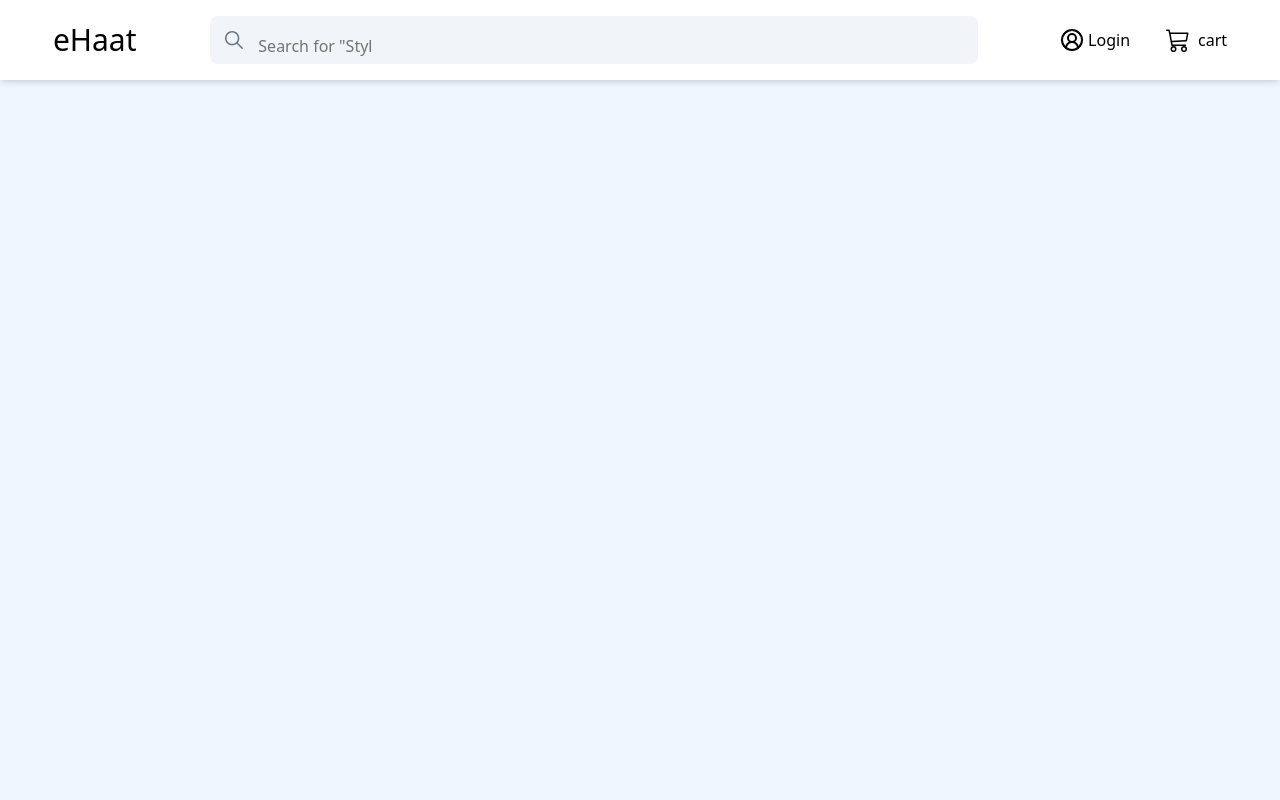
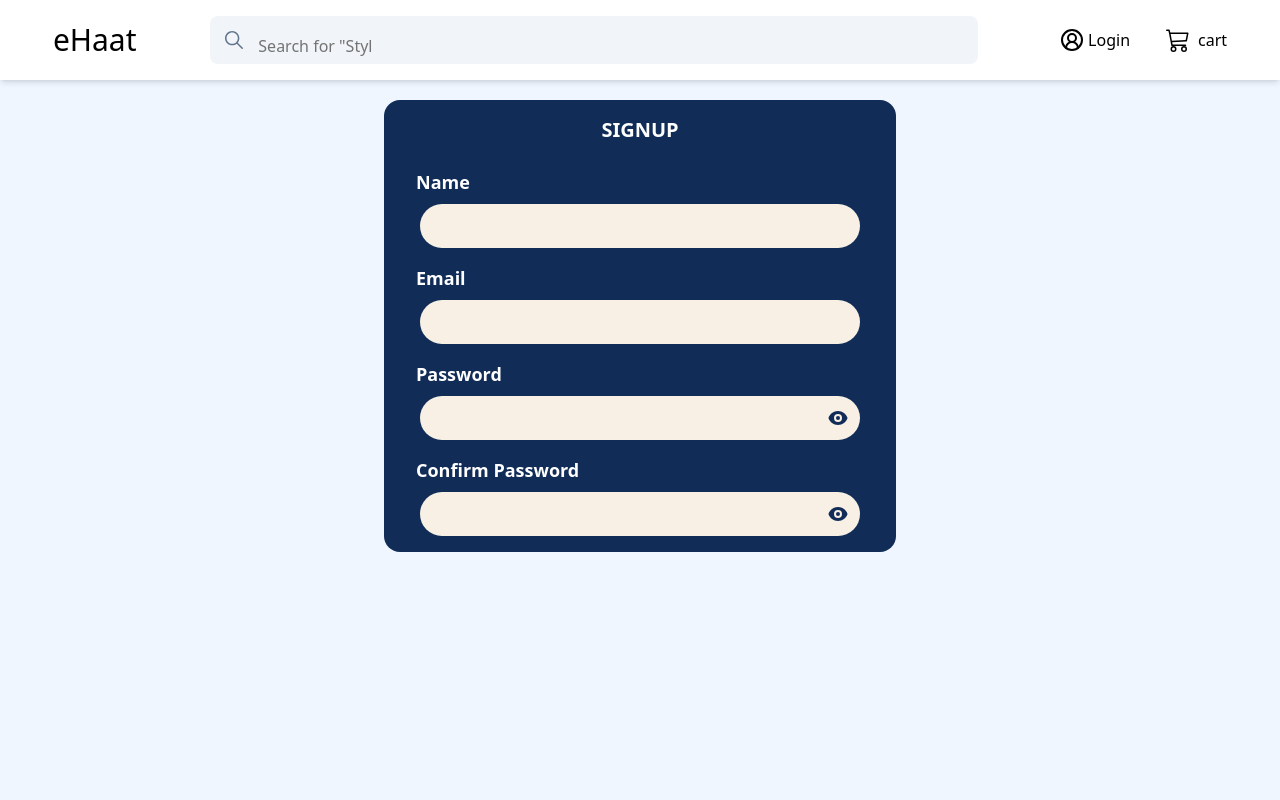
Before and after one commit to keshavjha-tech/e-haat, a React (Vite) app in the folder client/: page /register in a window 1280 px wide. Shown: the top 800 px of the page. Built offline with nearby package versions, Linux system fonts and the light colour scheme.

Commit message:
signup page added

```diff
--- a/client/src/pages/Register.jsx
+++ b/client/src/pages/Register.jsx
@@ -1,11 +1,141 @@
-import React from 'react'
+import React, { useState } from "react";
+import { HiEye, HiEyeOff } from "react-icons/hi";
 
 function Register() {
+  const [formData, setFormData] = useState({
+    name: "",
+    email: "",
+    password: "",
+    confirmPassword: "",
+  });
+
+   const [showPassword, setShowPassword] = useState(false);
+  // const [showConfirmPassword, setShowConfirmPassword] = useState(false);
+
+  const [visibility, setVisibility] = useState({
+  password: false,
+  confirmPassword: false,
+});
+
+const toggleVisibility = (show) => {
+  setVisibility((prev) => ({
+    ...prev,
+    [show]: !prev[show],
+  }));
+};
+
+  const changeHandler = (e) => {
+    const { name, value } = e.target;
+
+    setFormData((prev) => {
+      return {
+        ...prev,
+        [name]: value,
+      };
+    });
+  };
+
   return (
-    <section>
+    <section className="container w-full mx-auto px-4 items-center">
+      <div className="bg-Sapphire-Blue my-5 w-full max-w-lg mx-auto rounded-2xl p-4">
+        <p className="text-white flex items-center justify-center text-xl font-semibold">
+          SIGNUP
+        </p>
 
+        <form action="" className="mt-6 grid gap-4 text-lg">
+          {/* Name */}
+          <div className="grid gap-2">
+            <label htmlFor="name" className="text-white font-bold ml-4">
+              Name
+            </label>
+            <input
+              type="text"
+              id="name"
+              autoFocus
+              className="bg-linen rounded-full py-2 px-4 mx-5 focus:outline-none"
+              name="name"
+              value={formData.name}
+              onChange={changeHandler}
+            />
+          </div>
+
+          {/* email */}
+          <div className="grid gap-2">
+            <label htmlFor="email" className="text-white font-bold ml-4">
+              Email
+            </label>
+            <input
+              type="email"
+              id="email"
+              className="bg-linen rounded-full py-2 px-4 mx-5 focus:outline-none"
+              name="email"
+              value={formData.email}
+              onChange={changeHandler}
+            />
+          </div>
+
+          {/* Password */}
+          <div className="grid gap-2">
+            <label htmlFor="password" className="text-white font-bold ml-4">
+              Password
+            </label>
+            <div className="relative bg-linen rounded-full mx-5 focus:outline-none">
+              <input
+                type={visibility.password ? "text" : "password"}
+                id="password"
+                className="rounded-full py-2 px-4 focus:outline-none"
+                name="password"
+                value={formData.password}
+                onChange={changeHandler}
+              />
+              <button
+                type="button"
+                onClick={() => toggleVisibility("password")}
+                className="absolute inset-y-0 right-3 flex items-center text-Sapphire-Blue"
+              >
+                {visibility.password ? (
+                  <HiEyeOff className="size-5 text-base-content/40" />
+                ) : (
+                  <HiEye className="size-5 text-base-content/40" />
+                )}
+              </button>
+            </div>
+          </div>
+
+          {/* confirm password */}
+          <div className="grid gap-2">
+            <label
+              htmlFor="confirmPassword"
+              className="text-white font-bold ml-4"
+            >
+              Confirm Password
+            </label>
+            <div className="relative bg-linen rounded-full mx-5 focus:outline-none">
+             <input
+              type={visibility.confirmPassword ? "text" : "password"}
+              id="confirmPassword"
+              className="bg-linen rounded-full py-2 px-4 mx-5 focus:outline-none"
+              name="confirmPassword"
+              value={formData.confirmPassword}
+              onChange={changeHandler} />
+
+              <button
+                type="button"
+                  onClick={() => toggleVisibility("confirmPassword")}
+                className="absolute inset-y-0 right-3 flex items-center text-Sapphire-Blue"
+              >
+                {visibility.confirmPassword ? (
+                  <HiEyeOff className="size-5 text-base-content/40" />
+                ) : (
+                  <HiEye className="size-5 text-base-content/40" />
+                )}
+              </button>
+            </div>
+          </div>
+        </form>
+      </div>
     </section>
-  )
+  );
 }
 
-export default Register
+export default Register;
```
